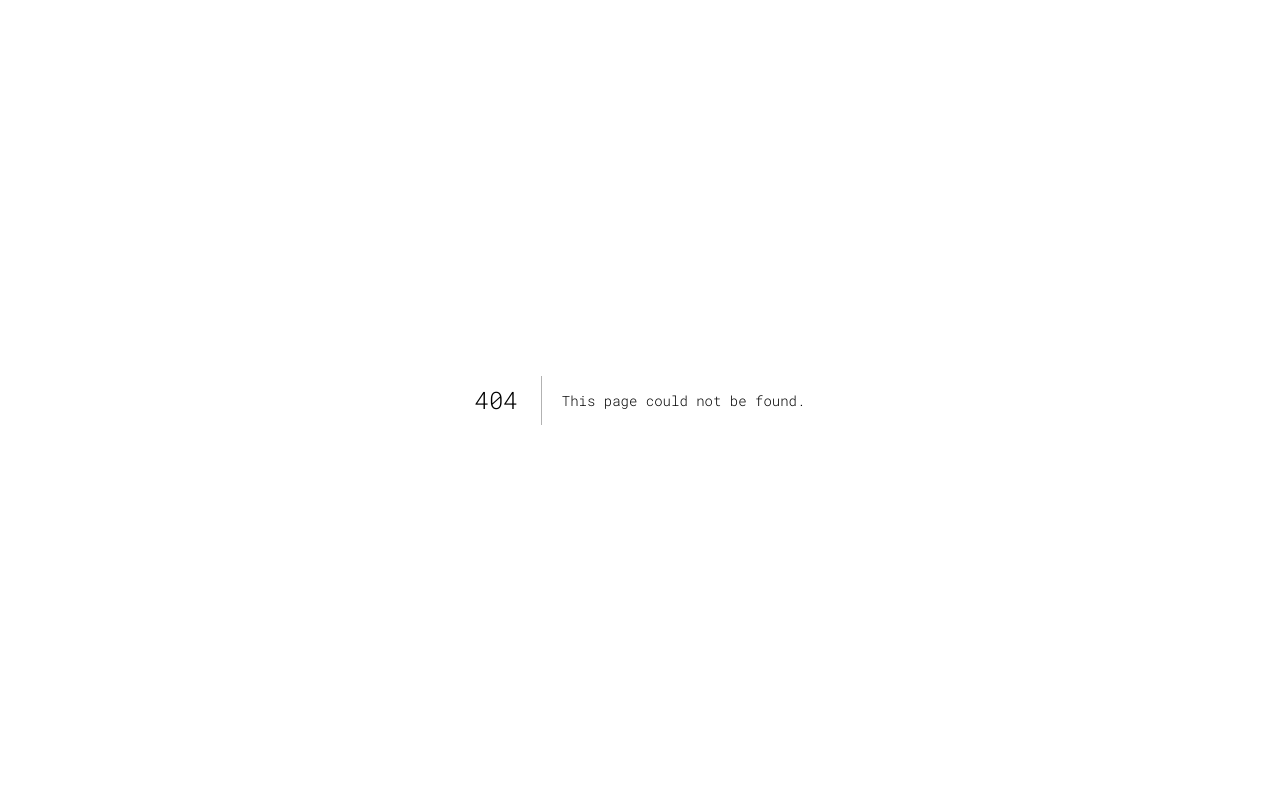
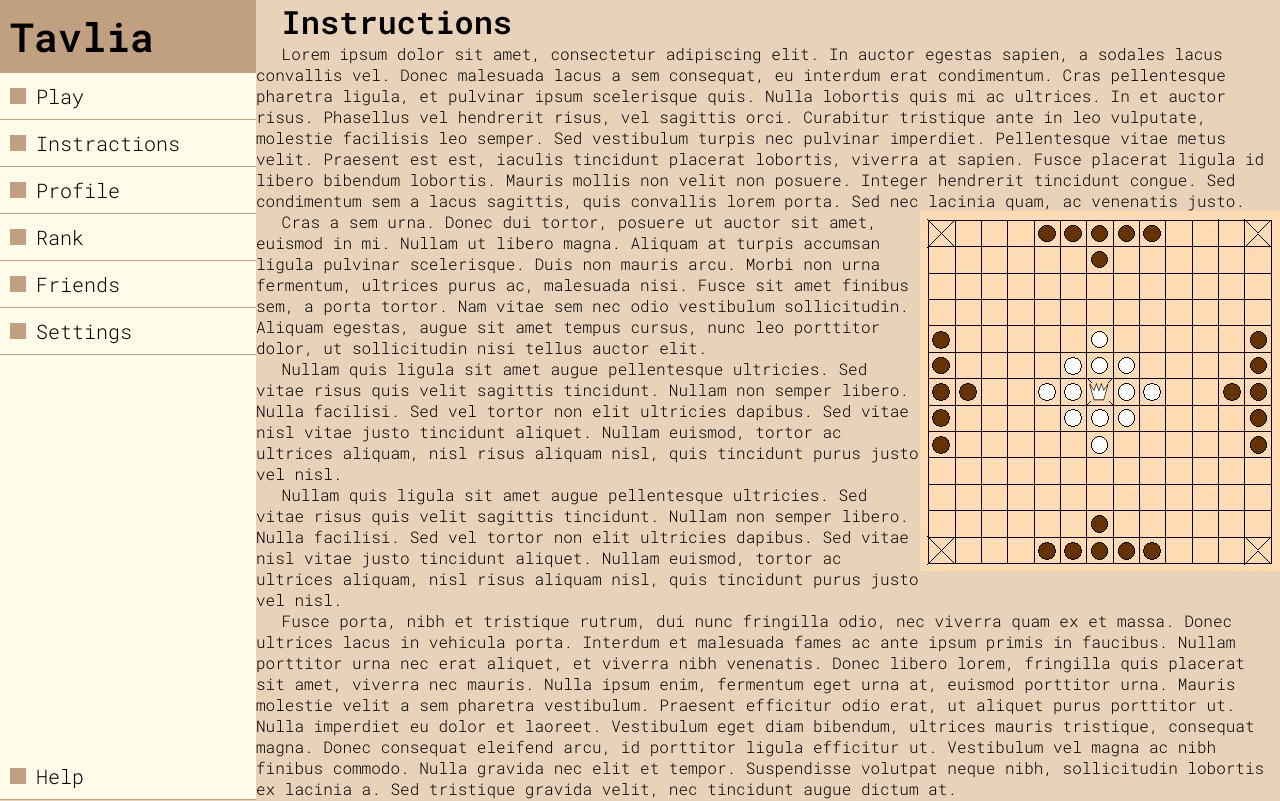
Before and after one commit to Yurex1/TavliaGame, a Next.js app in the folder frontend/: page /instr in a window 1280 px wide. Before the commit this address had no page. Shown: the top 801 px of the page. Built offline with nearby package versions, Linux system fonts and the light colour scheme.

Commit message:
instruction template

```diff
--- a/frontend/components/SideBar.tsx
+++ b/frontend/components/SideBar.tsx
@@ -15,7 +15,7 @@ export default function SideBare()
                 Play
               </div>
             </a>
-            <a href="" className='aside-item'>
+            <a href="/instr" className='aside-item'>
               <div className='icon'></div>
               <div className='text'>
                 Instractions
--- /dev/null
+++ b/frontend/src/pages/instr.tsx
@@ -0,0 +1,26 @@
+import { useRouter } from "next/router";
+import SideBare from "../../components/SideBar";
+import GameTavlia from "../../components/GameTavlia";
+
+export default function instr() {
+
+  return (
+    <>
+      <div className='wrapper'>
+        <SideBare />
+
+      <div style = {{marginLeft: "20vw", textIndent: "2vw"}} className = "text">
+        <h1>Instructions</h1>
+        <p>Lorem ipsum dolor sit amet, consectetur adipiscing elit. In auctor egestas sapien, a sodales lacus convallis vel. Donec malesuada lacus a sem consequat, eu interdum erat condimentum. Cras pellentesque pharetra ligula, et pulvinar ipsum scelerisque quis. Nulla lobortis quis mi ac ultrices. In et auctor risus. Phasellus vel hendrerit risus, vel sagittis orci. Curabitur tristique ante in leo vulputate, molestie facilisis leo semper. Sed vestibulum turpis nec pulvinar imperdiet. Pellentesque vitae metus velit. Praesent est est, iaculis tincidunt placerat lobortis, viverra at sapien. Fusce placerat ligula id libero bibendum lobortis. Mauris mollis non velit non posuere. Integer hendrerit tincidunt congue. Sed condimentum sem a lacus sagittis, quis convallis lorem porta. Sed nec lacinia quam, ac venenatis justo. </p>
+        <img src = "instr.jpeg" style={{float:"right"}}/>
+        <p>Cras a sem urna. Donec dui tortor, posuere ut auctor sit amet, euismod in mi. Nullam ut libero magna. Aliquam at turpis accumsan ligula pulvinar scelerisque. Duis non mauris arcu. Morbi non urna fermentum, ultrices purus ac, malesuada nisi. Fusce sit amet finibus sem, a porta tortor. Nam vitae sem nec odio vestibulum sollicitudin. Aliquam egestas, augue sit amet tempus cursus, nunc leo porttitor dolor, ut sollicitudin nisi tellus auctor elit. </p>
+        <p>Nullam quis ligula sit amet augue pellentesque ultricies. Sed vitae risus quis velit sagittis tincidunt. Nullam non semper libero. Nulla facilisi. Sed vel tortor non elit ultricies dapibus. Sed vitae nisl vitae justo tincidunt aliquet. Nullam euismod, tortor ac ultrices aliquam, nisl risus aliquam nisl, quis tincidunt purus justo vel nisl. </p>
+        <p>Nullam quis ligula sit amet augue pellentesque ultricies. Sed vitae risus quis velit sagittis tincidunt. Nullam non semper libero. Nulla facilisi. Sed vel tortor non elit ultricies dapibus. Sed vitae nisl vitae justo tincidunt aliquet. Nullam euismod, tortor ac ultrices aliquam, nisl risus aliquam nisl, quis tincidunt purus justo vel nisl. </p>
+        <p>Fusce porta, nibh et tristique rutrum, dui nunc fringilla odio, nec viverra quam ex et massa. Donec ultrices lacus in vehicula porta. Interdum et malesuada fames ac ante ipsum primis in faucibus. Nullam porttitor urna nec erat aliquet, et viverra nibh venenatis. Donec libero lorem, fringilla quis placerat sit amet, viverra nec mauris. Nulla ipsum enim, fermentum eget urna at, euismod porttitor urna. Mauris molestie velit a sem pharetra vestibulum. Praesent efficitur odio erat, ut aliquet purus porttitor ut. Nulla imperdiet eu dolor et laoreet. Vestibulum eget diam bibendum, ultrices mauris tristique, consequat magna. Donec consequat eleifend arcu, id porttitor ligula efficitur ut. Vestibulum vel magna ac nibh finibus commodo. Nulla gravida nec elit et tempor. Suspendisse volutpat neque nibh, sollicitudin lobortis ex lacinia a. Sed tristique gravida velit, nec tincidunt augue dictum at. </p>
+        <p>Mauris lacinia faucibus erat, quis congue urna consectetur nec. Ut et bibendum tortor. In ut nunc et lorem consectetur commodo. Donec imperdiet convallis ipsum, sit amet laoreet orci aliquam nec. Sed feugiat porta metus, at porttitor ipsum hendrerit nec. Nunc dictum dapibus mauris, id aliquet augue consectetur in. Etiam at hendrerit justo, eget iaculis velit. Vivamus eget lorem eu lectus egestas pretium non vitae massa. Etiam non feugiat nibh. Sed laoreet magna a nunc dapibus, eu iaculis lacus posuere. Class aptent taciti sociosqu ad litora torquent per conubia nostra, per inceptos himenaeos. Nam et vulputate urna, sit amet convallis lectus. Class aptent taciti sociosqu ad litora torquent per conubia nostra, per inceptos himenaeos. Nunc lacus mi, gravida tincidunt commodo in, efficitur quis erat. Vestibulum vulputate lorem tempus diam varius, sed vestibulum enim sodales. In imperdiet, dui nec vehicula aliquam, augue mi ornare arcu, in tincidunt est velit sed urna. </p>
+        <p>Nulla ut pharetra quam. Aenean non lobortis ex, nec luctus diam. Donec condimentum sapien in imperdiet hendrerit. Phasellus mauris augue, ultrices id pellentesque sit amet, varius non enim. Etiam ultrices justo eget mi condimentum, sed hendrerit elit euismod. Curabitur rhoncus purus eget lorem porttitor imperdiet. Quisque tristique pretium facilisis. Sed vehicula sodales maximus. Sed in molestie lectus. Aliquam ex purus, iaculis at pharetra ac, condimentum quis mauris. Aenean cursus eros sit amet lectus viverra, ultricies tristique metus euismod. Nunc dapibus mollis ullamcorper. Sed rutrum mauris ante, vitae imperdiet magna lacinia ut. Quisque a commodo lectus. Praesent lacinia mauris in urna bibendum, et accumsan lectus dapibus. Lorem ipsum dolor sit amet, consectetur adipiscing elit. </p>
+      </div>
+      </div>
+    </>
+  );
+}
```
Also changed, not shown: frontend/public/instr.jpeg (added).
